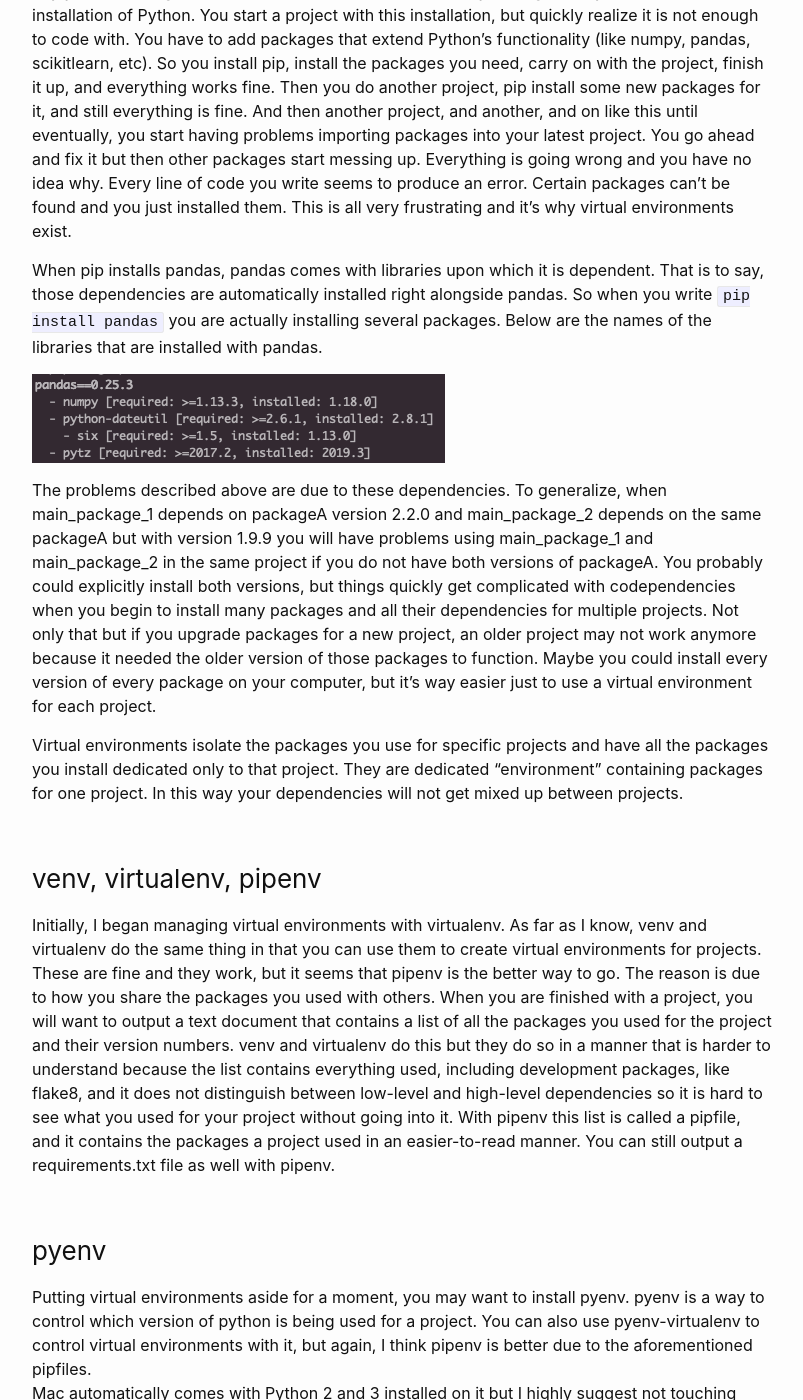
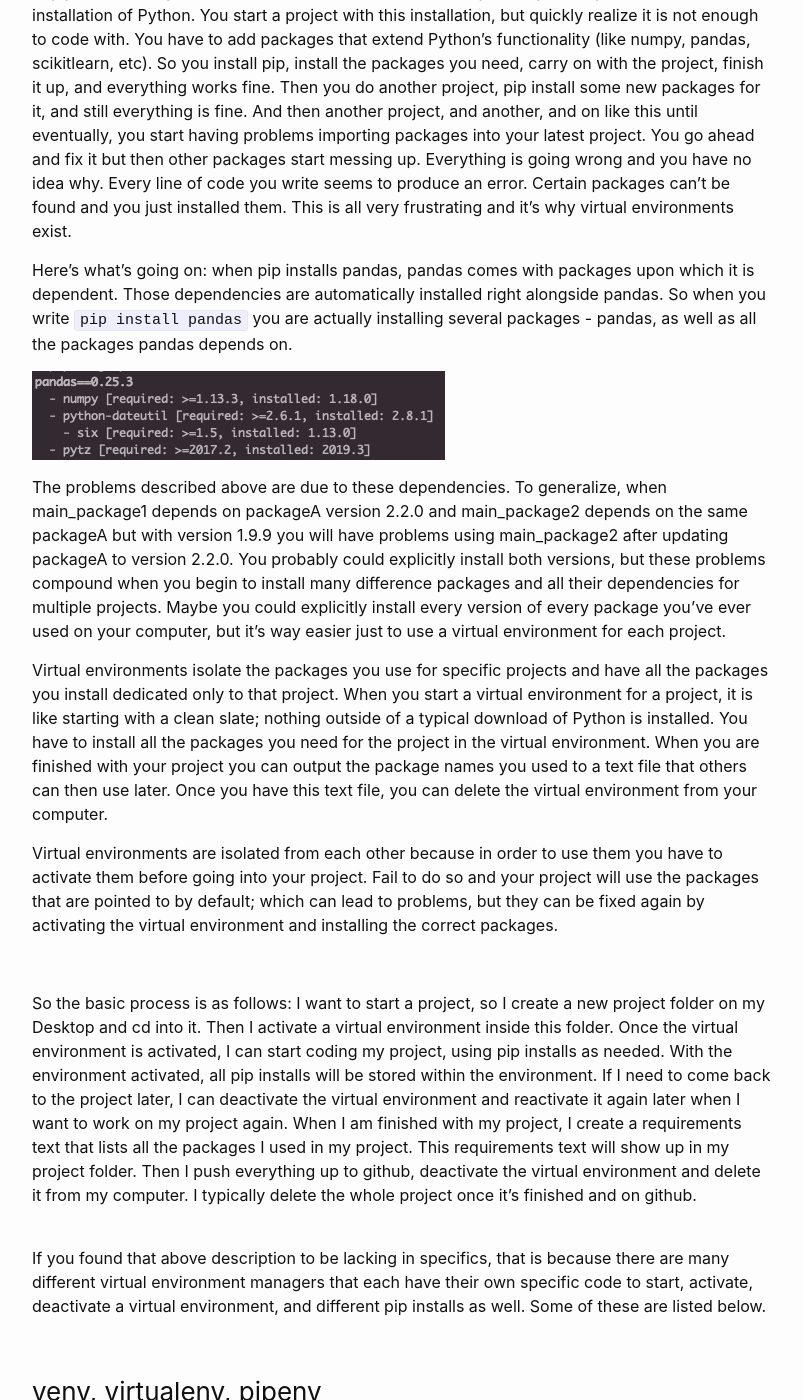
Before and after one commit to tim-christy/temp, a Jekyll site: the page built from _posts/2019-12-19-absolute-beginners-guide-to-virtual-environments.md, in a window 1280 px wide and 1400 px high, scrolled down 680 px. Shown: the whole window, without its empty margins (238-1041 px from the left). Built offline with Jekyll 4.4.1, drawn with Linux system fonts in a browser that asks for light colours.

Commit message:
edited blog for clarity

````diff
--- a/_posts/2019-12-19-absolute-beginners-guide-to-virtual-environments.md
+++ b/_posts/2019-12-19-absolute-beginners-guide-to-virtual-environments.md
@@ -13,16 +13,24 @@ When I first started in coding in Python, I had no idea what virtual environment
 
 
 ### Virtual Environments
-Say you're starting with a new Mac (or restored from factory settings) and you have a fresh installation of Python. You start a project with this installation, but quickly realize it is not enough to code with. You have to add packages that extend Python's functionality (like numpy, pandas, scikitlearn, etc). So you install pip, install the packages you need, carry on with the project, finish it up, and everything works fine. Then you do another project, pip install some new packages for it, and still everything is fine. And then another project, and another, and on like this until eventually, you start having problems importing packages into your latest project. You go ahead and fix it but then other packages start messing up. Everything is going wrong and you have no idea why. Every line of code you write seems to produce an error. Certain packages can't be found and you just installed them.
-This is all very frustrating and it's why virtual environments exist.
+Say you’re starting with a new Mac (or restored from factory settings) and you have a fresh installation of Python. You start a project with this installation, but quickly realize it is not enough to code with. You have to add packages that extend Python’s functionality (like numpy, pandas, scikitlearn, etc). So you install pip, install the packages you need, carry on with the project, finish it up, and everything works fine. Then you do another project, pip install some new packages for it, and still everything is fine. And then another project, and another, and on like this until eventually, you start having problems importing packages into your latest project. You go ahead and fix it but then other packages start messing up. Everything is going wrong and you have no idea why. Every line of code you write seems to produce an error. Certain packages can’t be found and you just installed them. This is all very frustrating and it’s why virtual environments exist.
 
-When pip installs pandas, pandas comes with libraries upon which it is dependent. That is to say, those dependencies are automatically installed right alongside pandas. So when you write ``` pip install pandas ``` you are actually installing several packages. Below are the names of the libraries that are installed with pandas.
+Here's what's going on: when pip installs pandas, pandas comes with packages upon which it is dependent. Those dependencies are automatically installed right alongside pandas. So when you write ``` pip install pandas ``` you are actually installing several packages - pandas, as well as all the packages pandas depends on.
 
 ![](../../../../assets/imgs/blogs/2019-12-18/pandas_dependencies.png)
 
-The problems described above are due to these dependencies. To generalize, when main_package_1 depends on packageA version 2.2.0 and main_package_2 depends on the same packageA but with version 1.9.9 you will have problems using main_package_1 and main_package_2 in the same project if you do not have both versions of packageA. You probably could explicitly install both versions, but things quickly get complicated with codependencies when you begin to install many packages and all their dependencies for multiple projects. Not only that but if you upgrade packages for a new project, an older project may not work anymore because it needed the older version of those packages to function. Maybe you could install every version of every package on your computer, but it's way easier just to use a virtual environment for each project.
+The problems described above are due to these dependencies. To generalize, when main_package1 depends on packageA version 2.2.0 and main_package2 depends on the same packageA but with version 1.9.9 you will have problems using main_package2 after updating packageA to version 2.2.0. You probably could explicitly install both versions, but these problems compound when you begin to install many difference packages and all their dependencies for multiple projects. Maybe you could explicitly install every version of every package you've ever used on your computer, but it's way easier just to use a virtual environment for each project.
 
-Virtual environments isolate the packages you use for specific projects and have all the packages you install dedicated only to that project. They are dedicated "environment" containing packages for one project. In this way your dependencies will not get mixed up between projects.
+Virtual environments isolate the packages you use for specific projects and have all the packages you install dedicated only to that project. When you start a virtual environment for a project, it is like starting with a clean slate; nothing outside of a typical download of Python is installed. You have to install all the packages you need for the project in the virtual environment. When you are finished with your project you can output the package names you used to a text file that others can then use later. Once you have this text file, you can delete the virtual environment from your computer.
+
+Virtual environments are isolated from each other because in order to use them you have to activate them before going into your project. Fail to do so and your project will use the packages that are pointed to by default; which can lead to problems, but they can be fixed again by activating the virtual environment and installing the correct packages.
+
+<br>
+
+So the basic process is as follows: I want to start a project, so I create a new project folder on my Desktop and cd into it. Then I activate a virtual environment inside this folder. Once the virtual environment is activated, I can start coding my project, using pip installs as needed. With the environment activated, all pip installs will be stored within the environment. If I need to come back to the project later, I can deactivate the virtual environment and reactivate it again later when I want to work on my project again. When I am finished with my project, I create a requirements text that lists all the packages I used in my project. This requirements text will show up in my project folder. Then I push everything up to github, deactivate the virtual environment and delete it from my computer. I typically delete the whole project once it's finished and on github.
+
+<br>
+If you found that above description to be lacking in specifics, that is because there are many different virtual environment managers that each have their own specific code to start, activate, deactivate a virtual environment, and different pip installs as well. Some of these are listed below.
 
 <br>
 
````
